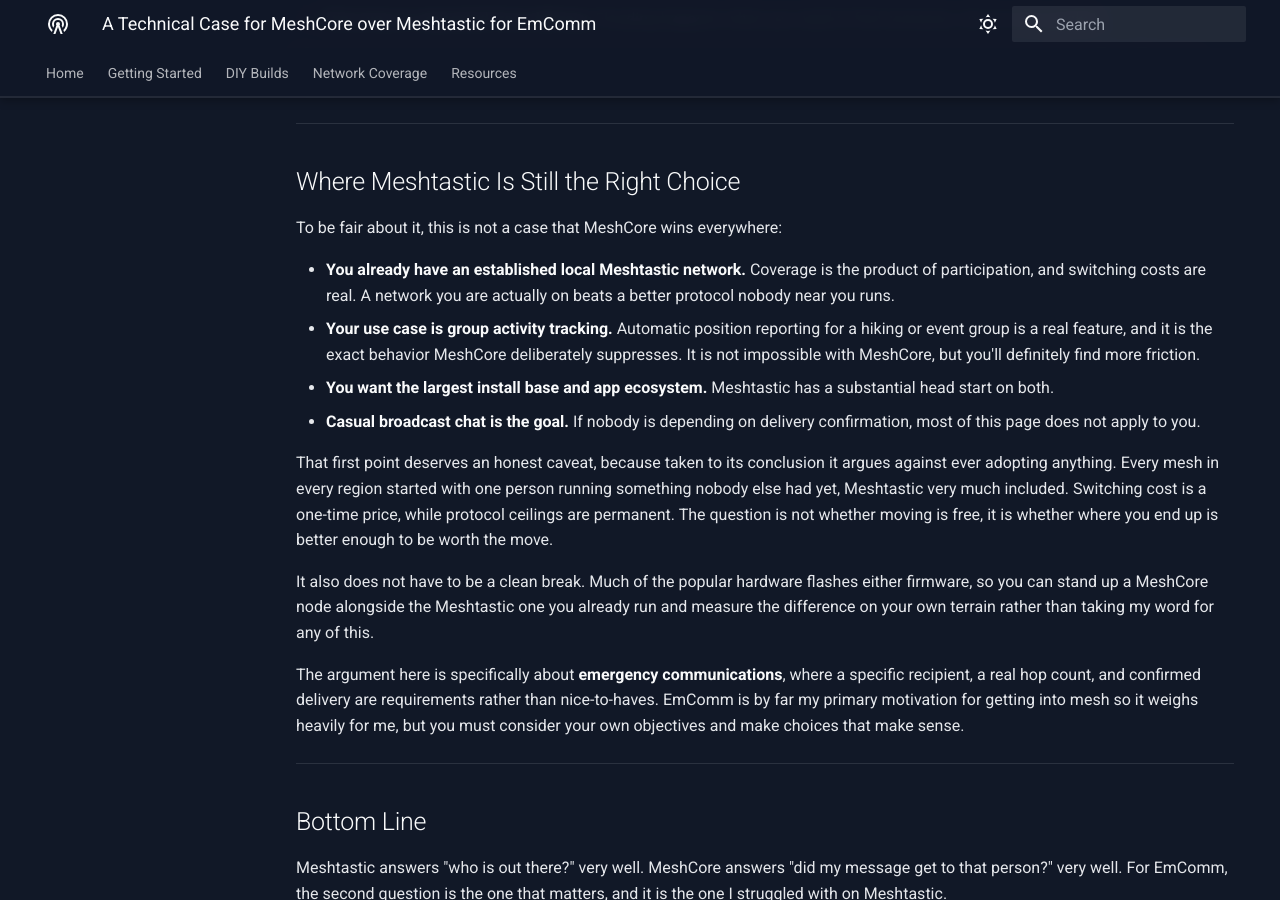
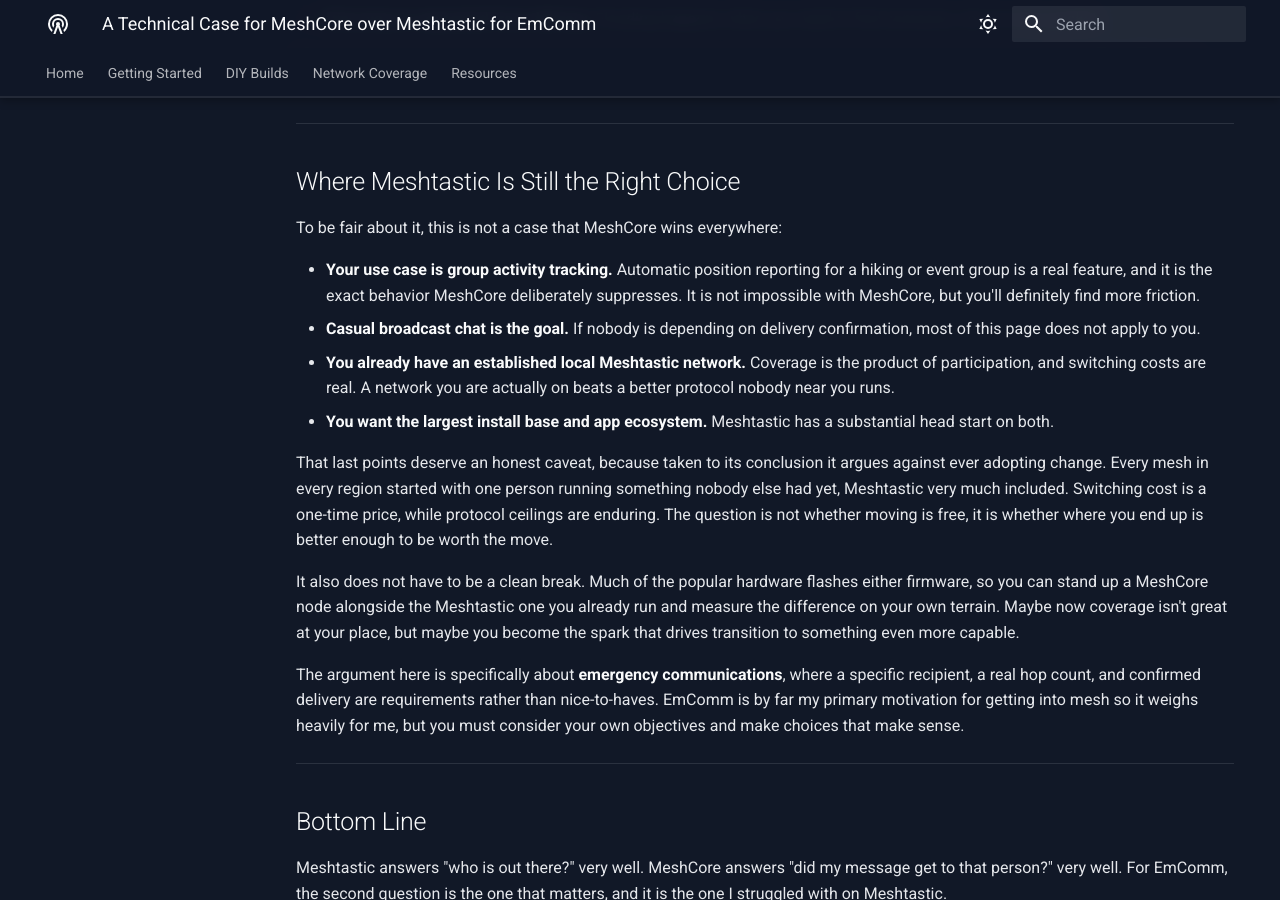
Before and after one commit to copelaje/csrameshcore, an MkDocs documentation site: the page built from docs/meshcore-vs-meshtastic.md, in a window 1280 px wide and 900 px high, scrolled down 4074 px. Built offline with MkDocs 1.6.1 and Material for MkDocs 9.7.7, drawn with Linux system fonts in a browser that asks for light colours; some of the changed text lies outside the part shown.

Commit message:
wording refinement

```diff
--- a/docs/meshcore-vs-meshtastic.md
+++ b/docs/meshcore-vs-meshtastic.md
@@ -78,19 +78,19 @@
 
 ---
 
-## 4. Managed Flood Can Silently Truncate Paths
+## 4. Managed Flooding Can Leave Branches Unreached
 
 Meshtastic uses "managed flood routing". When a node hears a neighbor rebroadcast a packet it was about to rebroadcast itself, it suppresses its own transmission[^roles].
 
-The assumption baked into that behavior is that the neighbor's coverage substantially overlaps your own. When it does, this is a genuinely clever airtime optimization. When it does not, and in real terrain with real antenna heights it frequently does not, the flood **truncates**. Your node was the only path into some branch of the network, it stayed quiet because a neighbor spoke, and that neighbor cannot reach the nodes you can.
+The assumption baked into that behavior is that the neighbor's coverage substantially overlaps your own. When it does, this is a genuinely clever airtime optimization. When coverage does not overlap that way (which happens readily in CSRAs rolling hills and thick trees) the flood can **truncate**. Your node was the only path into some branch of the network, it stayed quiet because a neighbor spoke, and that neighbor cannot reach the nodes you can.
 
-The failure mode is what makes this hard:
+What makes this hard to diagnose:
 
 - It is **silent**. No error, no indication that a branch was pruned.
 - It is **intermittent**. Whether suppression happens depends on timing and which node wins the rebroadcast race for that particular packet.
 - It is **path-dependent**. Some destinations become unreachable while others in the same direction stay fine, which makes it look like a hardware problem at the far end.
 
-Combine this with the acknowledgment gap in the previous section and you get the characteristic Meshtastic EmComm experience: messages that mostly work, sometimes do not, and never tell you which.
+Paired with the acknowledgment ambiguity above, this is a pattern that pushed me to look elsewhere: messages that usually work, sometimes do not, and offer little indication of which.
 
 MeshCore takes a different approach. Full flooding is used for **discovery**, to find a path to a contact. After that, traffic follows the **known path** to that contact. Rather than every message being a fresh flood that has to be suppressed to stay affordable, the expensive operation happens once and the routine operation is cheap and deterministic.
 
@@ -118,14 +118,14 @@
 
 To be fair about it, this is not a case that MeshCore wins everywhere:
 
+- **Your use case is group activity tracking.** Automatic position reporting for a hiking or event group is a real feature, and it is the exact behavior MeshCore deliberately suppresses. It is not impossible with MeshCore, but you'll definitely find more friction.
+- **Casual broadcast chat is the goal.** If nobody is depending on delivery confirmation, most of this page does not apply to you.
 - **You already have an established local Meshtastic network.** Coverage is the product of participation, and switching costs are real. A network you are actually on beats a better protocol nobody near you runs.
-- **Your use case is group activity tracking.** Automatic position reporting for a hiking or event group is a real feature, and it is the exact behavior MeshCore deliberately suppresses. It is not impossible with MeshCore, but you'll definitely find more friction.
 - **You want the largest install base and app ecosystem.** Meshtastic has a substantial head start on both.
-- **Casual broadcast chat is the goal.** If nobody is depending on delivery confirmation, most of this page does not apply to you.
 
-That first point deserves an honest caveat, because taken to its conclusion it argues against ever adopting anything. Every mesh in every region started with one person running something nobody else had yet, Meshtastic very much included. Switching cost is a one-time price, while protocol ceilings are permanent. The question is not whether moving is free, it is whether where you end up is better enough to be worth the move.
+That last points deserve an honest caveat, because taken to its conclusion it argues against ever adopting change. Every mesh in every region started with one person running something nobody else had yet, Meshtastic very much included. Switching cost is a one-time price, while protocol ceilings are enduring. The question is not whether moving is free, it is whether where you end up is better enough to be worth the move.
 
-It also does not have to be a clean break. Much of the popular hardware flashes either firmware, so you can stand up a MeshCore node alongside the Meshtastic one you already run and measure the difference on your own terrain rather than taking my word for any of this.
+It also does not have to be a clean break. Much of the popular hardware flashes either firmware, so you can stand up a MeshCore node alongside the Meshtastic one you already run and measure the difference on your own terrain. Maybe now coverage isn't great at your place, but maybe you become the spark that drives transition to something even more capable.
 
 The argument here is specifically about **emergency communications**, where a specific recipient, a real hop count, and confirmed delivery are requirements rather than nice-to-haves. EmComm is by far my primary motivation for getting into mesh so it weighs heavily for me, but you must consider your own objectives and make choices that make sense.
 
```
